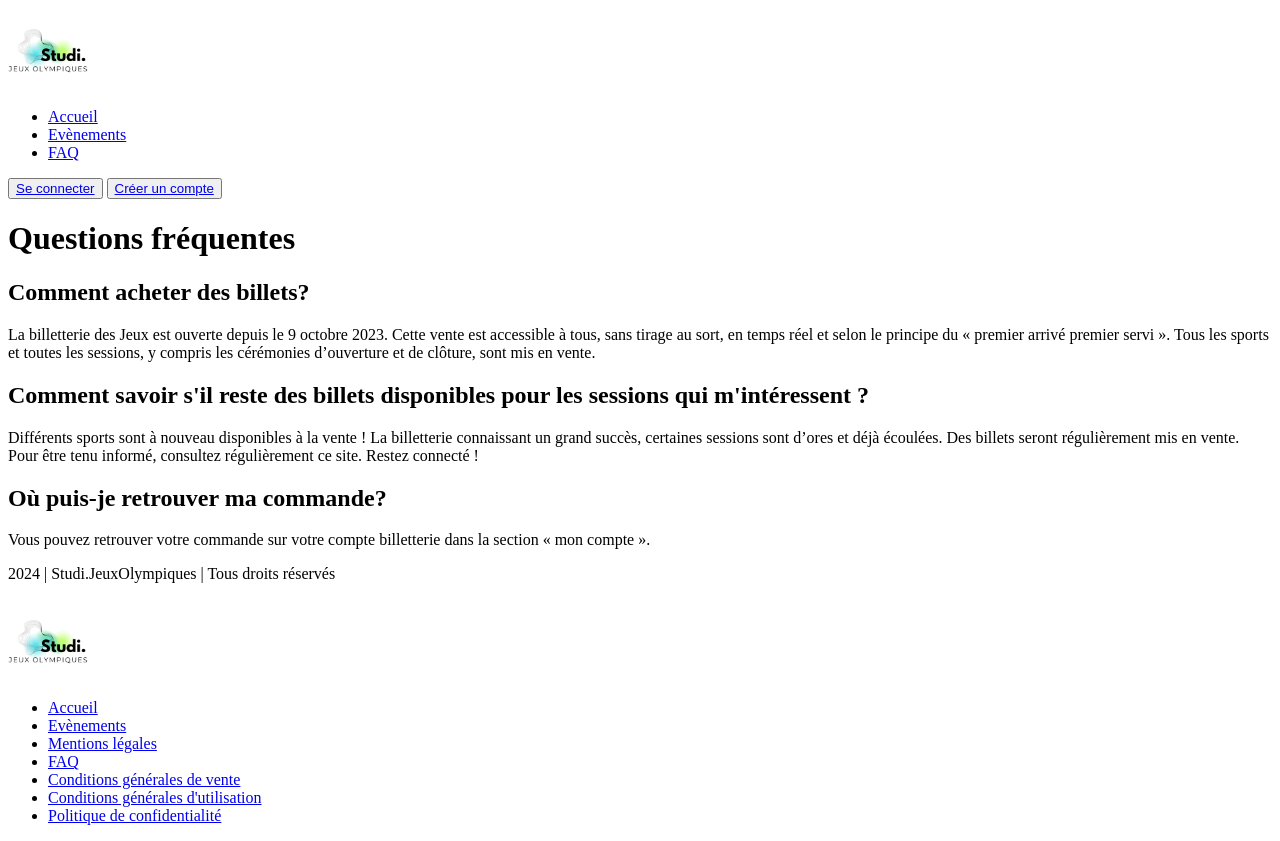
After one commit to Maea-M/jo_studi, a Symfony app: template templates/page/faq.html.twig in a window 1280 px wide. The commit adds this page. Run offline with Twig, Linux system fonts and the light colour scheme; the template is opened without the code that fills it, so the values that code supplies are empty; some libraries are stand-ins or nearby versions.

Commit message:
add page faq

```diff
--- a/assets/app.js
+++ b/assets/app.js
@@ -6,11 +6,11 @@
  * which should already be in your base.html.twig.
  */
 import './styles/assets/css/app.css'
-import Filter from './scripts/filter.js'
+//import Filter from './scripts/filter.js'
 
 
 //console.log('This log comes from assets/app.js - welcome to AssetMapper! 🎉');
 //document.addEventListener('DOMContentLoaded', function() {
-new Filter(document.querySelector('js-filter'))
+//new Filter(document.querySelector('js-filter'))
 
 //})
--- a/src/Controller/PayementController.php
+++ b/src/Controller/PayementController.php
@@ -41,10 +41,10 @@ class PayementController extends AbstractController {
         if ($form->isSubmitted() && $form->isValid()) {
             // trouver l'utilisateur lié au paiement
             $payement->setUser($user);
+
             //trouver les paiements non faits
             $ordersDetails = $ordersDetailsRepository->findBy(['IsPaid'=>false]);
-            //dd($ordersDetails);
-            //payement, ispaid... est à null
+
             foreach($ordersDetails as $orderDetail){
                 $orderDetail->setPayement($payement);
                 $orderDetail->setIsPaid(true);
--- a/src/Entity/Evenement.php
+++ b/src/Entity/Evenement.php
@@ -156,4 +156,9 @@ class Evenement
 
         return $this;
     }
+
+    public function __toString()
+    {
+        return $this->location;
+    }
 }
--- a/templates/evenement/index.html.twig
+++ b/templates/evenement/index.html.twig
@@ -5,15 +5,15 @@
 {% block body %}
     <h1>JO Studi  2024! Evènements sportifs</h1>
 
-<section>
+<section class="container">
     <div class="row">
+
         {% for evenement in evenements %}
             <form id="filters">
                 <input type="checkbox" name="categories[]" id="cat{{ evenement.id}}" value="{{ evenement.id }}">
                 <label for="cat{{ evenement.id}}">{{ evenement.location}}</label>
             </form>
         {% endfor %}
-    </div>
 
     <div class="row text-center" id="content">
         {% for evenement in evenements %}
--- a/templates/evenement/sortEvenement.html.twig
+++ /dev/null
@@ -1,5 +0,0 @@
-<div class="row text-center">
-        {% for evenement in evenements %}
-            {% include "partials/evenement_block.html.twig" %}
-        {% endfor %}
-</div>
--- /dev/null
+++ b/templates/page/faq.html.twig
@@ -0,0 +1,19 @@
+{% extends 'base.html.twig' %}
+
+{% block title %}FAQ{% endblock %}
+
+{% block body %}
+    <h1>Questions fréquentes</h1>
+
+    <h2>Comment acheter des billets?</h2>
+    <p>La billetterie des Jeux est ouverte depuis le 9 octobre 2023. Cette vente est accessible à tous, sans tirage au sort, en temps réel et selon le principe du « premier arrivé premier servi ».
+    Tous les sports et toutes les sessions, y compris les cérémonies d’ouverture et de clôture, sont mis en vente.</p>
+
+    <h2>Comment savoir s'il reste des billets disponibles pour les sessions qui m'intéressent ?</h2>
+    <p>Différents sports sont à nouveau disponibles à la vente ! La billetterie connaissant un grand succès, certaines sessions sont d’ores et déjà écoulées.
+    Des billets seront régulièrement mis en vente.
+    Pour être tenu informé, consultez régulièrement ce site. Restez connecté !</p>
+
+    <h2>Où puis-je retrouver ma commande?</h2>
+    <p>Vous pouvez retrouver votre commande sur votre compte billetterie dans la section « mon compte ».</p>
+{% endblock %}
--- a/templates/partials/footer.html.twig
+++ b/templates/partials/footer.html.twig
@@ -8,7 +8,7 @@
             <li class="nav-item"><a href="{{ path('app_home') }}" class="nav-link px-2 text-muted">Accueil</a></li>
             <li class="nav-item"><a href="{{ path('app_evenement') }}" class="nav-link px-2 text-muted">Evènements</a></li>
             <li class="nav-item"><a href="{{ path('app_mentionslegales') }}" class="nav-link px-2 text-muted">Mentions légales</a></li>
-            <li class="nav-item"><a href="#" class="nav-link px-2 text-muted">FAQ</a></li>
+            <li class="nav-item"><a href="{{ path('app_faq') }} " class="nav-link px-2 text-muted">FAQ</a></li>
             <li class="nav-item"><a href="{{ path('app_vente') }}" class="nav-link px-2 text-muted">Conditions générales de vente</a></li>
             <li class="nav-item"><a href="{{ path('app_conditions_utilisation') }}" class="nav-link px-2 text-muted">Conditions générales d'utilisation</a></li>
             <li class="nav-item"><a href="{{ path('app_politiquedeconfidentialite') }}" class="nav-link px-2 text-muted">Politique de confidentialité</a></li>
--- a/templates/partials/header.html.twig
+++ b/templates/partials/header.html.twig
@@ -5,7 +5,7 @@
         <ul class="nav col-12 col-md-auto mb-2 justify-content-center mb-md-0">
             <li><a href="{{ path('app_home') }}" class="nav-link px-2 link-secondary">Accueil</a></li>
             <li><a href=" {{ path('app_evenement') }} " class="nav-link px-2 link-dark">Evènements</a></li>
-            <li><a href="#" class="nav-link px-2 link-dark">FAQ</a></li>
+            <li><a href="{{ path('app_faq') }} " class="nav-link px-2 link-dark">FAQ</a></li>
         </ul>
 
         <div class="col-md-3 text-end">
```
Also changed, not shown: assets/scripts/essai.js (+7 -6 lines), src/Controller/EvenementController.php (+9 -1 lines), src/Controller/PageController.php (+8 -0 lines), src/Form/SearchFormType.php (added, +52 -0 lines), src/Repository/EvenementRepository.php (+29 -23 lines), templates/partials/filters.html.twig (added).
